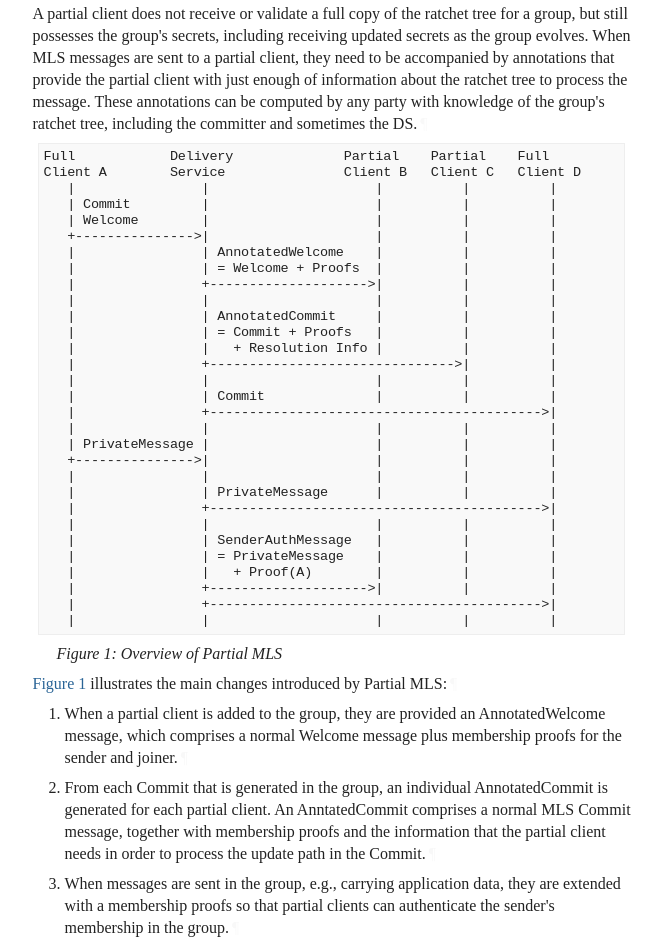
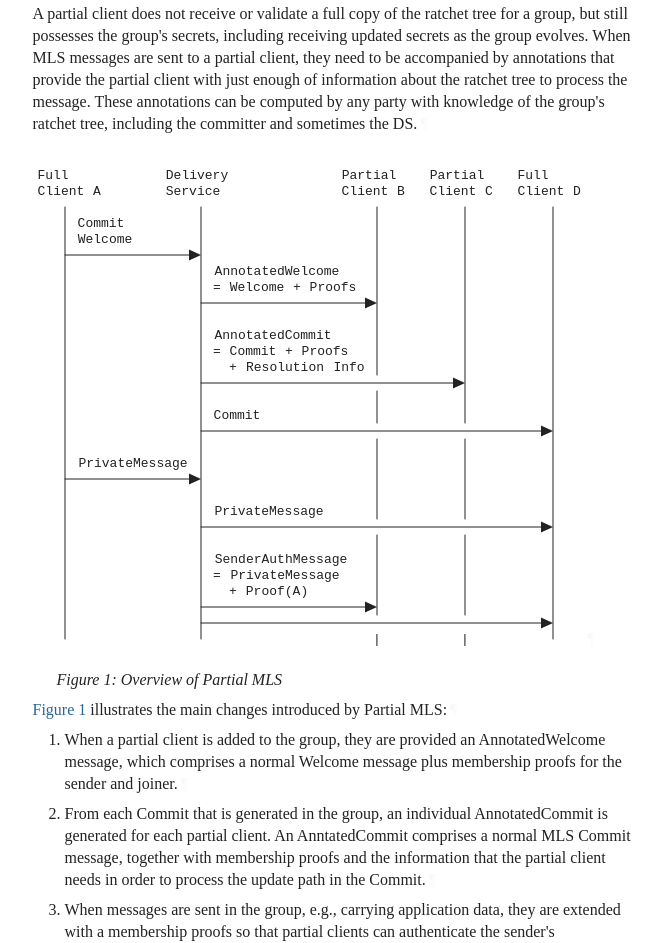
Before and after one commit to mlswg/mls-partial, a plain HTML site: page add-partial-mls-test-vectors/draft-ietf-mls-partial.html in a window 1280 px wide. Shown: the part 3569-4512 px from the top of the page, without its empty margins (92-754 px from the left). Drawn offline with Linux system fonts and the light colour scheme; a web font is replaced by a local one.

Commit message:
Script updating gh-pages from 8afb153. [ci skip]

```diff
--- a/add-partial-mls-test-vectors/draft-ietf-mls-partial.html
+++ b/add-partial-mls-test-vectors/draft-ietf-mls-partial.html
@@ -1473,39 +1473,78 @@ annotations can be computed by any party with knowledge of the group's ratchet
 tree, including the committer and sometimes the DS.<a href="#section-4-1" class="pilcrow">¶</a></p>
 <span id="name-overview-of-partial-mls"></span><div id="fig-overview">
 <figure id="figure-1">
-        <div class="alignLeft art-text artwork" id="section-4-2.1">
-<pre>
-Full            Delivery              Partial    Partial    Full
-Client A        Service               Client B   Client C   Client D
-   |                |                     |          |          |
-   | Commit         |                     |          |          |
-   | Welcome        |                     |          |          |
-   +---------------&gt;|                     |          |          |
-   |                | AnnotatedWelcome    |          |          |
-   |                | = Welcome + Proofs  |          |          |
-   |                +--------------------&gt;|          |          |
-   |                |                     |          |          |
-   |                | AnnotatedCommit     |          |          |
-   |                | = Commit + Proofs   |          |          |
-   |                |   + Resolution Info |          |          |
-   |                +-------------------------------&gt;|          |
-   |                |                     |          |          |
-   |                | Commit              |          |          |
-   |                +------------------------------------------&gt;|
-   |                |                     |          |          |
-   | PrivateMessage |                     |          |          |
-   +---------------&gt;|                     |          |          |
-   |                |                     |          |          |
-   |                | PrivateMessage      |          |          |
-   |                +------------------------------------------&gt;|
-   |                |                     |          |          |
-   |                | SenderAuthMessage   |          |          |
-   |                | = PrivateMessage    |          |          |
-   |                |   + Proof(A)        |          |          |
-   |                +--------------------&gt;|          |          |
-   |                +------------------------------------------&gt;|
-   |                |                     |          |          |
-</pre>
+        <div id="section-4-2.1">
+          <div class="alignLeft art-svg artwork" id="section-4-2.1.1">
+<svg xmlns="http://www.w3.org/2000/svg" version="1.1" height="512" width="552" viewBox="0 0 552 512" class="diagram" text-anchor="middle" font-family="monospace" font-size="13px" stroke-linecap="round">
+              <path d="M 32,64 L 32,496" fill="none" stroke="black"></path>
+              <path d="M 168,64 L 168,496" fill="none" stroke="black"></path>
+              <path d="M 344,64 L 344,232" fill="none" stroke="black"></path>
+              <path d="M 344,248 L 344,280" fill="none" stroke="black"></path>
+              <path d="M 344,296 L 344,376" fill="none" stroke="black"></path>
+              <path d="M 344,392 L 344,472" fill="none" stroke="black"></path>
+              <path d="M 432,64 L 432,280" fill="none" stroke="black"></path>
+              <path d="M 432,296 L 432,376" fill="none" stroke="black"></path>
+              <path d="M 432,392 L 432,472" fill="none" stroke="black"></path>
+              <path d="M 520,64 L 520,496" fill="none" stroke="black"></path>
+              <path d="M 32,112 L 160,112" fill="none" stroke="black"></path>
+              <path d="M 168,160 L 336,160" fill="none" stroke="black"></path>
+              <path d="M 168,240 L 424,240" fill="none" stroke="black"></path>
+              <path d="M 168,288 L 512,288" fill="none" stroke="black"></path>
+              <path d="M 32,336 L 160,336" fill="none" stroke="black"></path>
+              <path d="M 168,384 L 512,384" fill="none" stroke="black"></path>
+              <path d="M 168,464 L 336,464" fill="none" stroke="black"></path>
+              <path d="M 168,480 L 512,480" fill="none" stroke="black"></path>
+              <polygon class="arrowhead" points="520,480 508,474.4 508,485.6" fill="black" transform="rotate(0,512,480)"></polygon>
+              <polygon class="arrowhead" points="520,384 508,378.4 508,389.6" fill="black" transform="rotate(0,512,384)"></polygon>
+              <polygon class="arrowhead" points="520,288 508,282.4 508,293.6" fill="black" transform="rotate(0,512,288)"></polygon>
+              <polygon class="arrowhead" points="432,240 420,234.4 420,245.6" fill="black" transform="rotate(0,424,240)"></polygon>
+              <polygon class="arrowhead" points="344,464 332,458.4 332,469.6" fill="black" transform="rotate(0,336,464)"></polygon>
+              <polygon class="arrowhead" points="344,160 332,154.4 332,165.6" fill="black" transform="rotate(0,336,160)"></polygon>
+              <polygon class="arrowhead" points="168,336 156,330.4 156,341.6" fill="black" transform="rotate(0,160,336)"></polygon>
+              <polygon class="arrowhead" points="168,112 156,106.4 156,117.6" fill="black" transform="rotate(0,160,112)"></polygon>
+              <g class="text">
+                <text x="20" y="36">Full</text>
+                <text x="164" y="36">Delivery</text>
+                <text x="336" y="36">Partial</text>
+                <text x="424" y="36">Partial</text>
+                <text x="500" y="36">Full</text>
+                <text x="28" y="52">Client</text>
+                <text x="64" y="52">A</text>
+                <text x="160" y="52">Service</text>
+                <text x="332" y="52">Client</text>
+                <text x="368" y="52">B</text>
+                <text x="420" y="52">Client</text>
+                <text x="456" y="52">C</text>
+                <text x="508" y="52">Client</text>
+                <text x="544" y="52">D</text>
+                <text x="68" y="84">Commit</text>
+                <text x="72" y="100">Welcome</text>
+                <text x="244" y="132">AnnotatedWelcome</text>
+                <text x="184" y="148">=</text>
+                <text x="224" y="148">Welcome</text>
+                <text x="264" y="148">+</text>
+                <text x="300" y="148">Proofs</text>
+                <text x="240" y="196">AnnotatedCommit</text>
+                <text x="184" y="212">=</text>
+                <text x="220" y="212">Commit</text>
+                <text x="256" y="212">+</text>
+                <text x="292" y="212">Proofs</text>
+                <text x="200" y="228">+</text>
+                <text x="252" y="228">Resolution</text>
+                <text x="316" y="228">Info</text>
+                <text x="204" y="276">Commit</text>
+                <text x="100" y="324">PrivateMessage</text>
+                <text x="236" y="372">PrivateMessage</text>
+                <text x="248" y="420">SenderAuthMessage</text>
+                <text x="184" y="436">=</text>
+                <text x="252" y="436">PrivateMessage</text>
+                <text x="200" y="452">+</text>
+                <text x="244" y="452">Proof(A)</text>
+                <text x="344" y="500">|</text>
+                <text x="432" y="500">|</text>
+              </g>
+            </svg><a href="#section-4-2.1.1" class="pilcrow">¶</a>
+</div>
 </div>
 <figcaption><a href="#figure-1" class="selfRef">Figure 1</a>:
 <a href="#name-overview-of-partial-mls" class="selfRef">Overview of Partial MLS</a>
```
